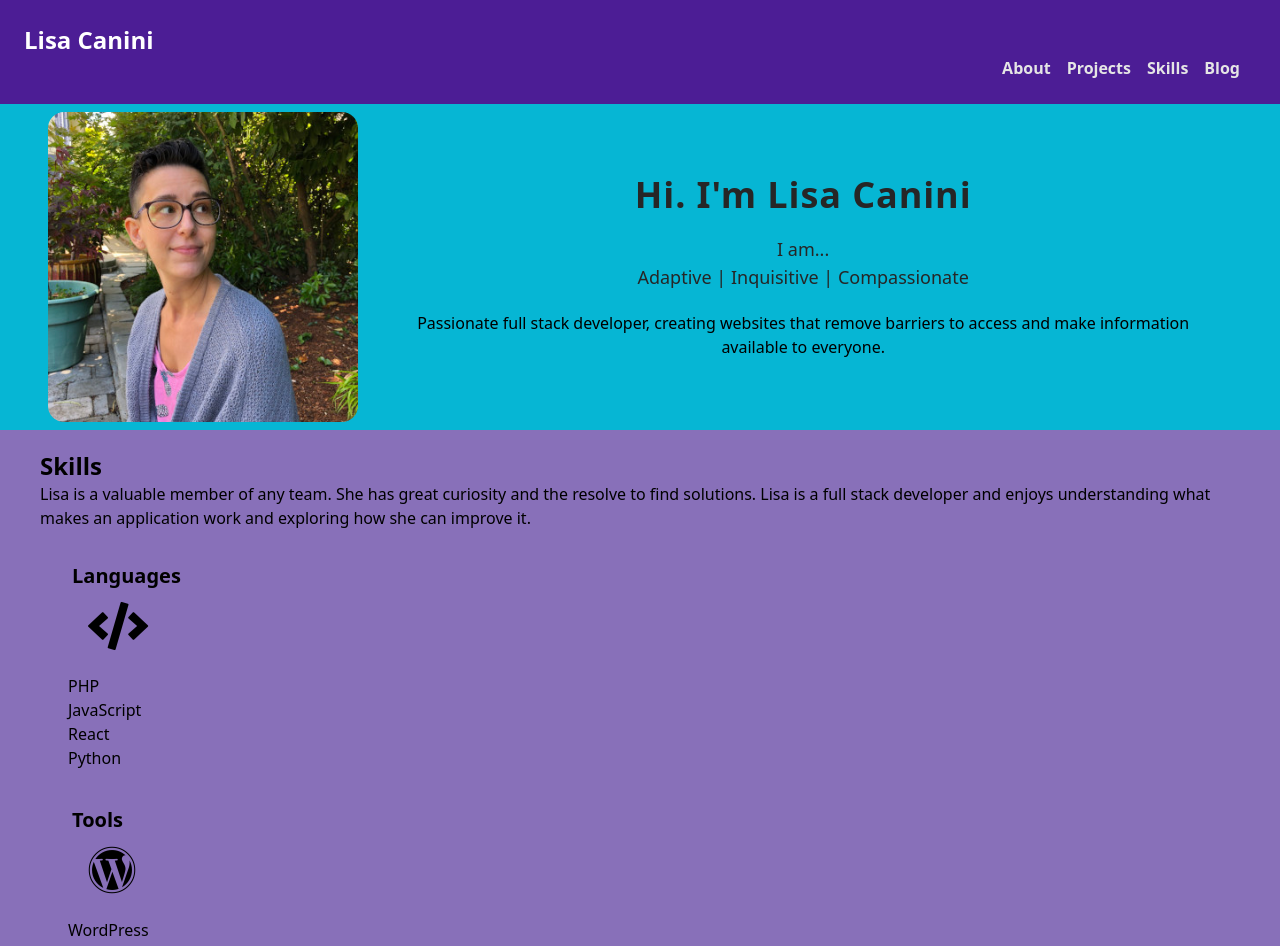
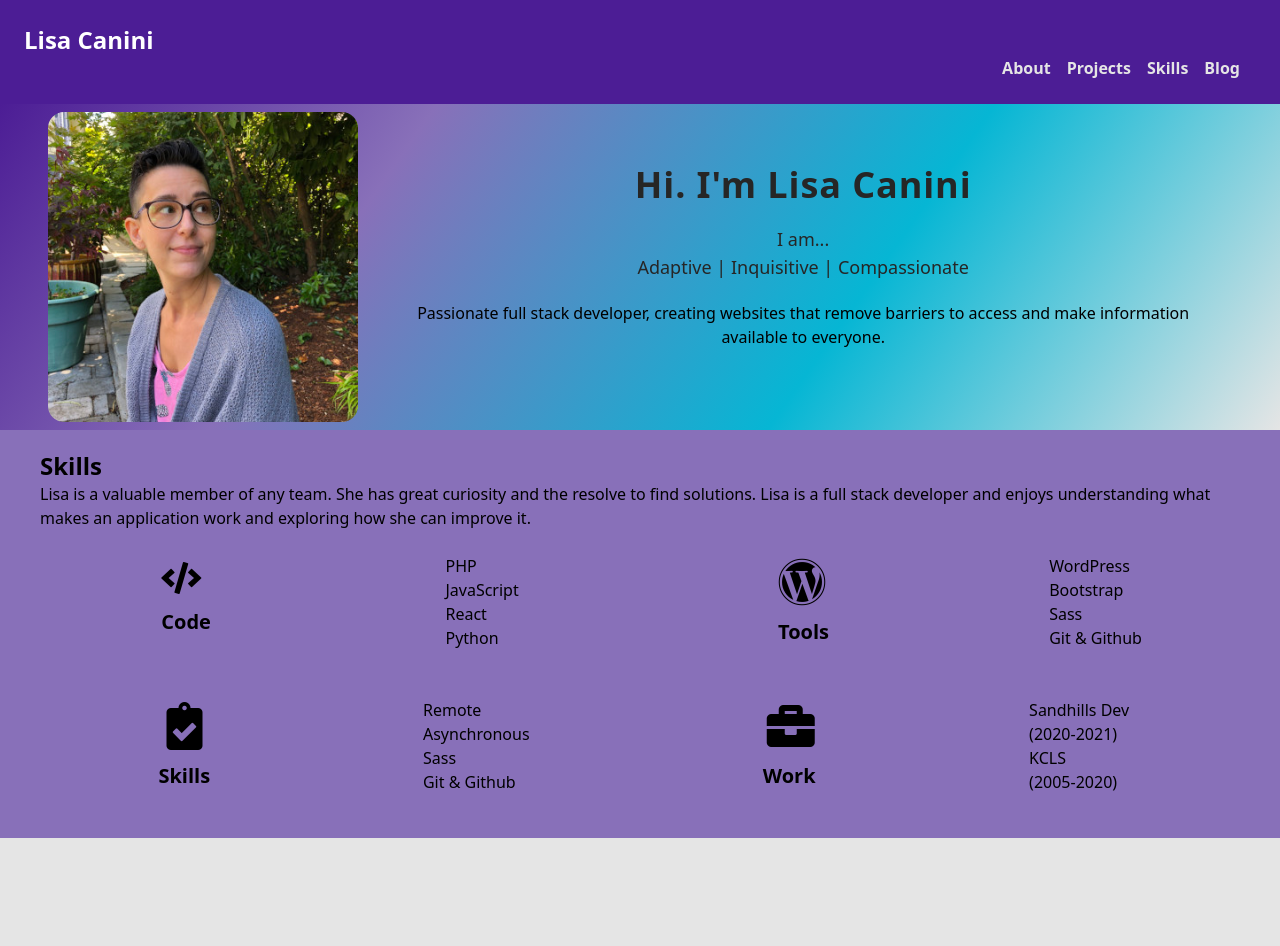
Before and after one commit to LisaCee/tailwind_portfolio, a React (Create React App) app: page / in a window 1280 px wide. Shown: the top 946 px of the page. After the commit the page ends 838 px from the top, so only its background shows below. Built offline with nearby package versions, Linux system fonts and the light colour scheme.

Commit message:
formatting skills, add gradient
still need to line up icons on all sizes

gradient intro section, but purple does not blend with nav bg

```diff
--- a/src/components/Intro.jsx
+++ b/src/components/Intro.jsx
@@ -8,7 +8,7 @@ export default function Intro() {
 
 			<div className="sm:grid-cols-12 md:grid-cols-6">
 				<div
-				className="w-full text-center bg-cyan-500"
+				className="w-full text-center bg-gradient"
 				>
 					<div className="md:flex sm:px-5 xl:px-10">
 						<div className="flex justify-center">
@@ -24,7 +24,7 @@ export default function Intro() {
 
 						<p className="text-lg text-gray-800 mb-5"> I am... <br /> Adaptive | Inquisitive | Compassionate</p>
 
-						<p className="px-5 text-gray-800text-md">Passionate full stack developer, creating websites that remove
+						<p className="px-5 pb-5 text-gray-800text-md">Passionate full stack developer, creating websites that remove
 						barriers to access and make information available to everyone.</p>
 						</div>
 
--- a/src/components/Skills.jsx
+++ b/src/components/Skills.jsx
@@ -2,16 +2,16 @@ import React from 'react';
 
 export default function Skills() {
 	return (
-		<div className="container bg-heather mx-auto sm:px-10 py-5">
+		<div className="container bg-heather mx-auto px-10 py-5">
 			<h2 id="skills" className="text-2xl font-bold">Skills</h2>
 				<p>Lisa is a valuable member of any team. She has great curiosity and the resolve to find solutions. Lisa is a full stack developer and enjoys understanding what makes an application work and exploring how she can improve it.</p>
-			<div className="mx-5 my-5">
-				<div>
-					<div className="px-3">
-						<h3 id="languages" className="text-xl font-bold py-3">Languages</h3>
-						<i className="fas fa-code fa-3x ml-4"></i>
+			<div className="grid grid-cols-1 sm:grid-cols-2">
+				<div className="flex justify-around lg:justify-around">
+					<div className="mt-8">
+						<i className="fas fa-code fa-2x ml-2"></i>
+						<h3 id="languages" className="text-xl font-bold ml-2 py-3">Code</h3>
 					</div>
-					<div className="mx-2 my-6">
+					<div className="sm:mx-2 my-6">
 						<li>PHP</li>
 						<li>JavaScript</li>
 						<li>React</li>
@@ -19,10 +19,10 @@ export default function Skills() {
 					</div>
 				</div>
 
-				<div>
-					<div className="px-3">
-						<h3 id="tools" className="text-xl font-bold py-3">Tools</h3>
+				<div className="flex justify-around lg:justify-around">
+					<div className="mt-7 lg:mx-8">
 						<i className="fab fa-wordpress fa-3x ml-4"></i>
+						<h3 id="tools" className="text-xl font-bold py-3 ml-4">Tools</h3>
 					</div>
 					<div className="mx-2 my-6">
 						<li>WordPress</li>
@@ -32,30 +32,30 @@ export default function Skills() {
 					</div>
 				</div>
 
-				<div>
-					<div className="px-3">
-						<h3 id="skills" className="text-xl font-bold py-3">Skills</h3>
-						<i className="fas fa-clipboard-check fa-3x ml-4"></i>
+				<div className="flex justify-around lg:justify-around">
+					<div className="mt-7">
+						<i className="fas fa-clipboard-check fa-3x ml-6"></i>
+						<h3 id="skills" className="text-xl font-bold py-3 ml-4">Skills</h3>
 					</div>
-						<li>Remote Work</li>
-						<li>Asynchronous Communication</li>
+					<div className="mx-2 my-6">
+						<li>Remote</li>
+						<li>Asynchronous</li>
 						<li>Sass</li>
 						<li>Git &#38; Github</li>
 					</div>
 				</div>
 
-				<div>
-					<div className="px-3">
-						<h3 id="experience" className="text-xl font-bold py-3">Experience</h3>
-						<i className="fas fa-briefcase fa-3x ml-4"></i>
+				<div className="flex justify-around lg:justify-around">
+					<div className="mt-7">
+						<i className="fas fa-briefcase fa-3x ml-6"></i>
+						<h3 id="experience" className="text-xl font-bold py-3 ml-5">Work</h3>
 					</div>
 					<div className="mx-2 my-6">
-						<li>Sandhills Development <span>(2020-2021)</span></li>
-						<li>Lambda School Student <span>(2018)</span></li>
-						<li>King County Library System <span>(2005-2020)</span></li>
+						<li>Sandhills Dev <br/><span>(2020-2021)</span></li>
+						<li>KCLS <br/><span>(2005-2020)</span></li>
 					</div>
 				</div>
+			</div>
 		</div>
-
 	)
 }
--- a/src/index.css
+++ b/src/index.css
@@ -5,3 +5,7 @@
 li {
 	list-style-type: none;
 }
+.bg-gradient {
+	background: rgb(76,29,149);
+	background: linear-gradient(125deg, rgba(76,29,149,1) 0%, rgba(136,112,185,1) 29%, rgba(6,182,212,1) 66%, rgba(229,229,229,1) 100%);
+}
```
